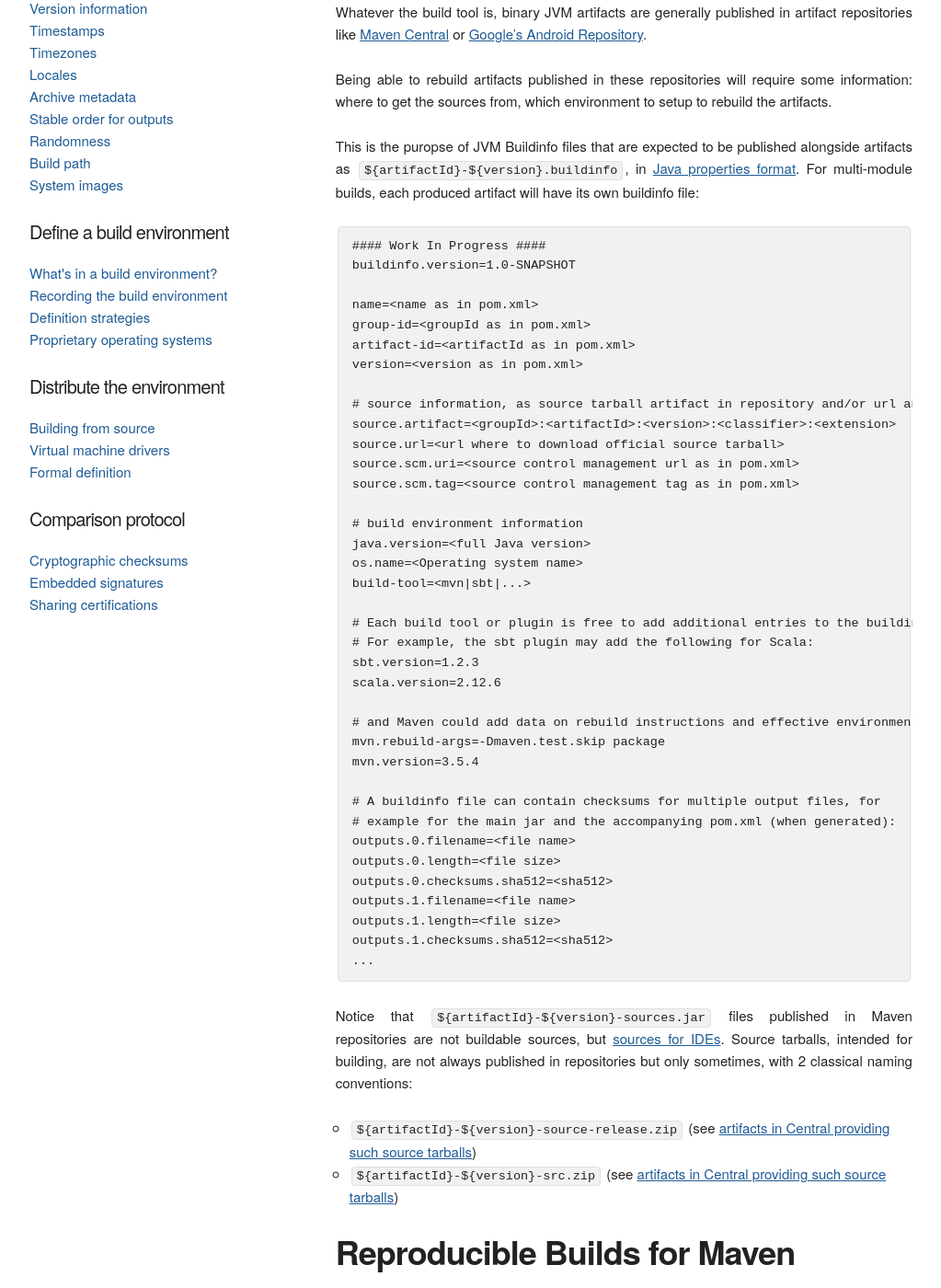
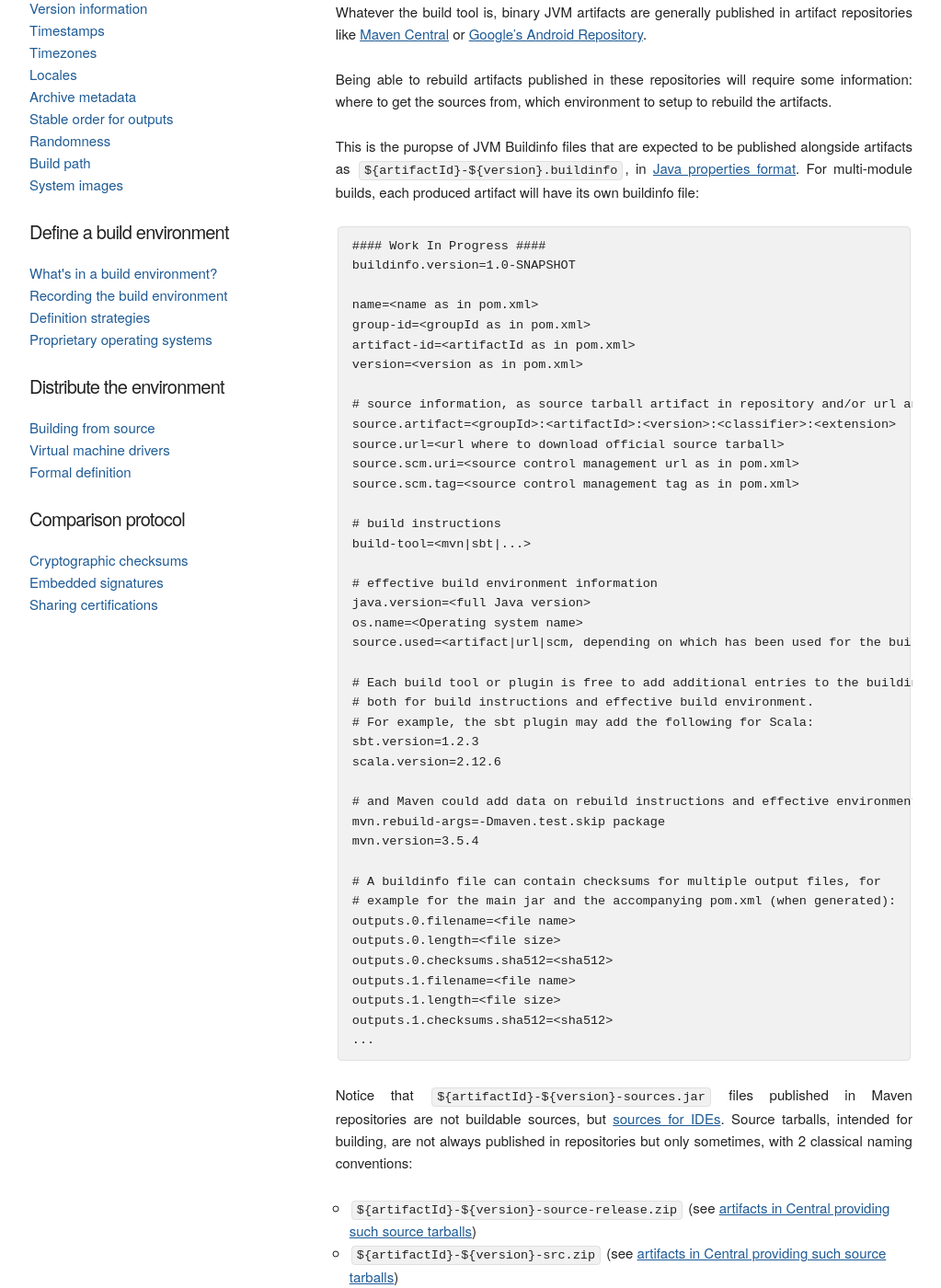
Before and after one commit to prototypefund/reproducible-website, a Jekyll site: the page built from _docs/jvm.md, in a window 1280 px wide and 1400 px high, scrolled down 434 px. Shown: the whole window at 92% size, without its empty margins (128-1151 px from the left). Built offline with Jekyll 4.4.1, drawn with Linux system fonts in a browser that asks for light colours; some web fonts are replaced.

Commit message:
explain build instructions vs effective environment + add source.used

```diff
--- a/_docs/jvm.md
+++ b/_docs/jvm.md
@@ -44,12 +44,16 @@ source.url=<url where to download official source tarball>
 source.scm.uri=<source control management url as in pom.xml>
 source.scm.tag=<source control management tag as in pom.xml>
 
-# build environment information
+# build instructions
+build-tool=<mvn|sbt|...>
+
+# effective build environment information
 java.version=<full Java version>
 os.name=<Operating system name>
-build-tool=<mvn|sbt|...>
+source.used=<artifact|url|scm, depending on which has been used for the build>
 
-# Each build tool or plugin is free to add additional entries to the buildinfo.
+# Each build tool or plugin is free to add additional entries to the buildinfo,
+# both for build instructions and effective build environment.
 # For example, the sbt plugin may add the following for Scala:
 sbt.version=1.2.3
 scala.version=2.12.6
```
